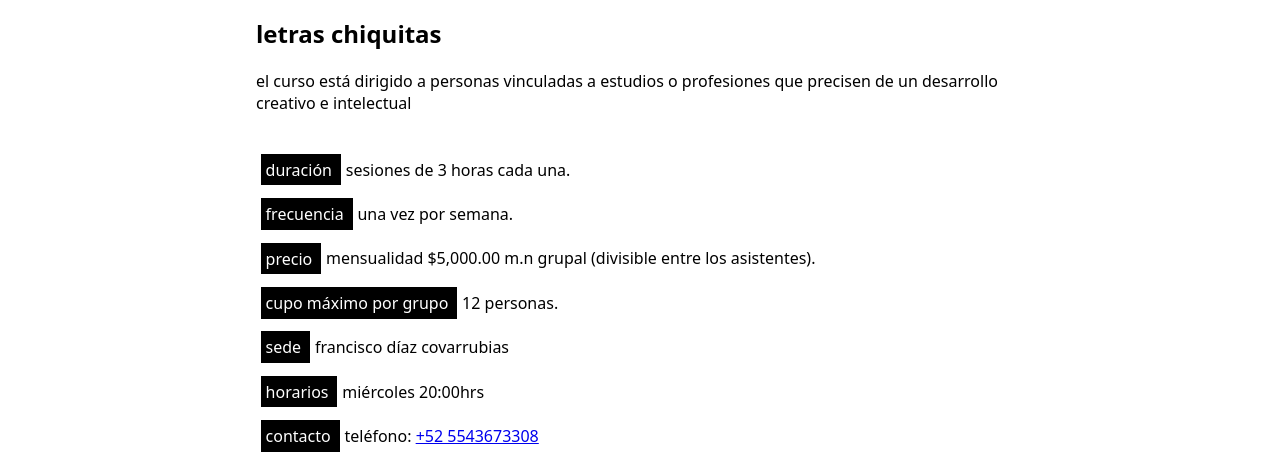
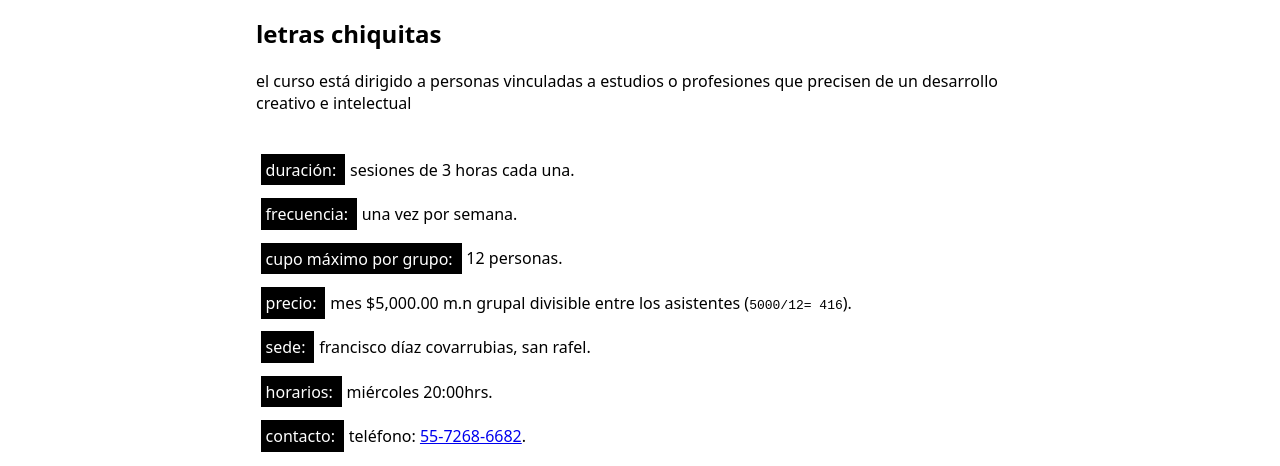
Before and after one commit to andrerchant/sabersaber, a website: page letras.html in a window 1280 px wide. Shown: the part 141-607 px from the top of the page. Drawn offline with Linux system fonts and the light colour scheme.

Commit message:
content update

```diff
--- a/letras.html
+++ b/letras.html
@@ -33,62 +33,79 @@
             <ul class="datos">
                 <li>
                     <span class="resalte">
-                        Duración
+                        Duración:
                     </span>
 
-                    Sesiones de 3 horas cada una.
+                    <span class="text">
+                        Sesiones de 3 horas cada una.
+                    </span>
                 </li>
 
                 <li>
                     <span class="resalte">
-                        Frecuencia
+                        Frecuencia:
                     </span>
 
-                    Una vez por semana.
+                    <span class="text">
+                        Una vez por semana.
+                    </span>
                 </li>
+
 
                 <li>
                     <span class="resalte">
-                        Precio
+                        Cupo máximo por grupo:
                     </span>
 
-                    Mensualidad $5,000.00 M.N grupal (divisible entre los asistentes).
-                </li>
-
-                <li>
-                    <span class="resalte">
-                        Cupo máximo por grupo
+                    <span class="text">
+                        12 personas.
                     </span>
-
-                    12 personas.
 
                 </li>
 
                 <li>
                     <span class="resalte">
-                        Sede
+                        Precio:
                     </span>
 
-                    Francisco Díaz Covarrubias
+                    <span class="text">
+                        Mes $5,000.00 M.N grupal divisible entre los asistentes
+                        (<code>5000/12= 416</code>).
+                    </span>
                 </li>
 
                 <li>
                     <span class="resalte">
-                        Horarios
+                        Sede:
                     </span>
 
-                    Miércoles 20:00hrs
+                    <span class="text">
+                        Francisco Díaz Covarrubias, San Rafel.
+                    </span>
                 </li>
 
                 <li>
                     <span class="resalte">
-                        Contacto
+                        Horarios:
                     </span>
 
-                    Teléfono: <a href="tel:+525543673308">+52 5543673308</a> <br><br>
-                    <a aria-label="Chat on WhatsApp" href="https://wa.me/1525543673308?text=Hola,%20quisiera%20informes%20del%20taller%20de%20saber%20saber"> <img alt="Chat on WhatsApp"
-                            src="./assets/WhatsAppButtonWhiteSmall.svg" />
-                    </a>
+                    <span class="text">
+                        Miércoles 20:00hrs.
+                    </span>
+                </li>
+
+                <li>
+                    <span class="resalte">
+                        Contacto:
+                    </span>
+
+                    <span class="text">
+                        Teléfono: <a href="tel:+525572686682">55-7268-6682</a>. <br><br>
+                        <a aria-label="Chat on WhatsApp"
+                            href="https://wa.me/525572686682?text=Hola,%20quisiera%20informes%20del%20taller%20Saber%20saber.">
+                            <img class="wa-btn" alt="Chat on WhatsApp" src="./assets/WhatsAppButtonWhiteSmall.svg" />
+                        </a>
+                    </span>
                 </li>
             </ul>
 
```
Also changed, not shown: index.html (+1 -1 lines).
